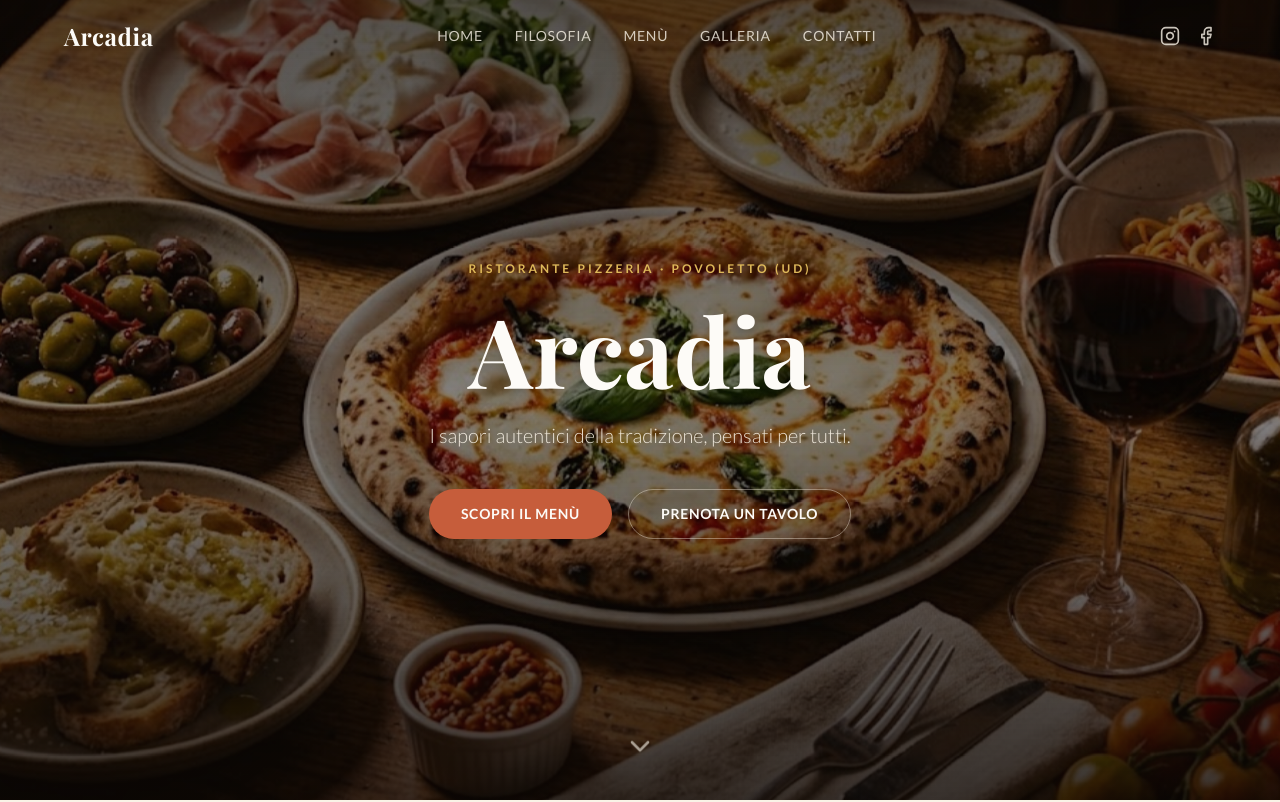
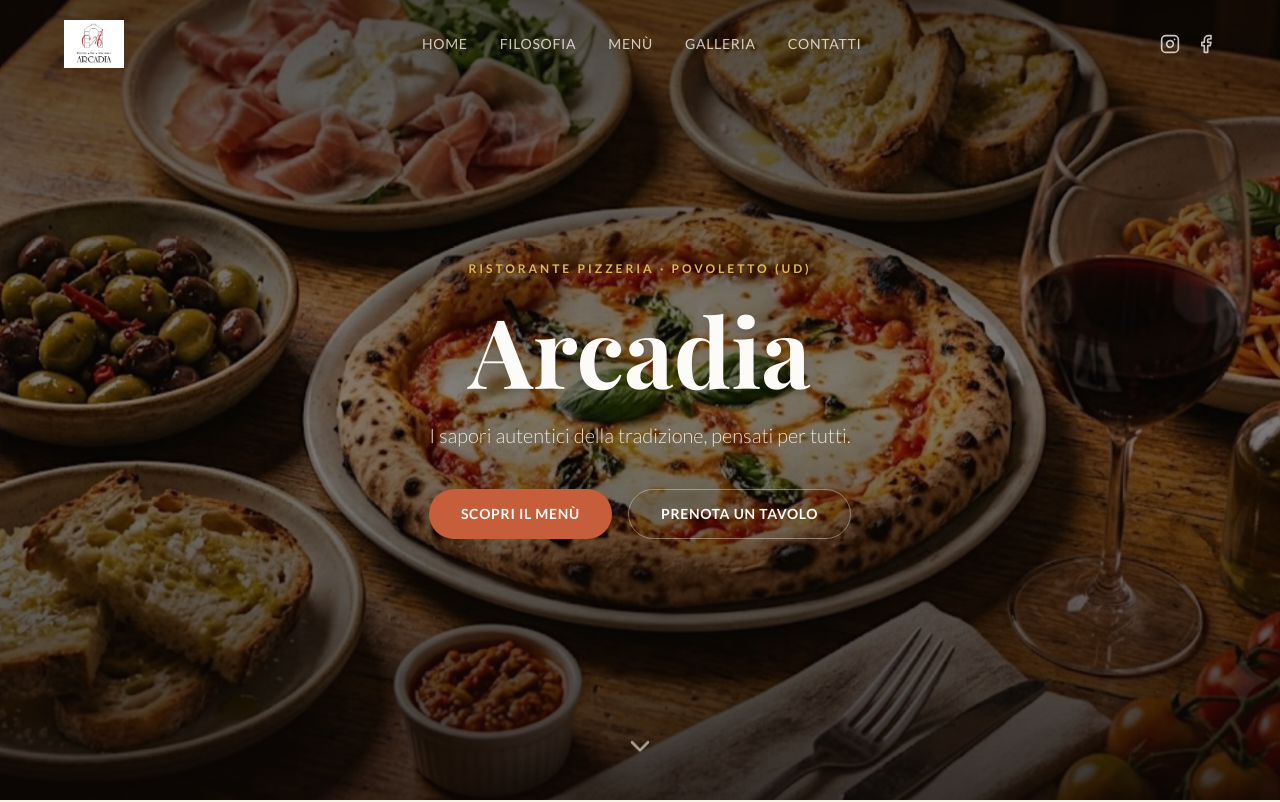
Before and after one commit to aleciv26-bit/Arcadia, a React (Vite) app: page / in a window 1280 px wide. Shown: the top 802 px of the page. Built offline with nearby package versions, Linux system fonts and the light colour scheme; a web font is replaced by a local one.

Commit message:
Update Header.tsx

```diff
--- a/src/components/Header.tsx
+++ b/src/components/Header.tsx
@@ -29,11 +29,13 @@ export default function Header() {
       }`}
     >
       <div className="container-x flex items-center justify-between">
-        <a
-          href="#home"
-          className="font-serif text-2xl font-bold tracking-wide text-cream-50 transition-colors hover:text-honey-300"
-        >
-          Arcadia
+        {/* LOGO INSERITO QUI */}
+        <a href="#home" className="flex items-center gap-2">
+          <img
+            src="/logo.png"
+            alt="Arcadia Logo"
+            className="h-10 w-auto object-contain transition-transform hover:scale-105 md:h-12"
+          />
         </a>
 
         <nav className="hidden items-center gap-8 lg:flex">
```
